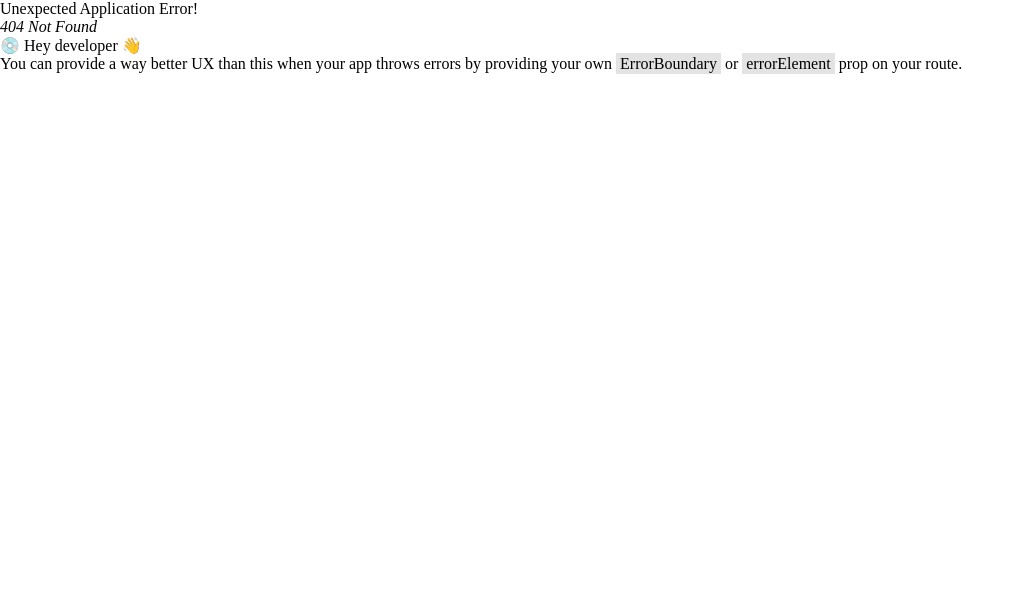
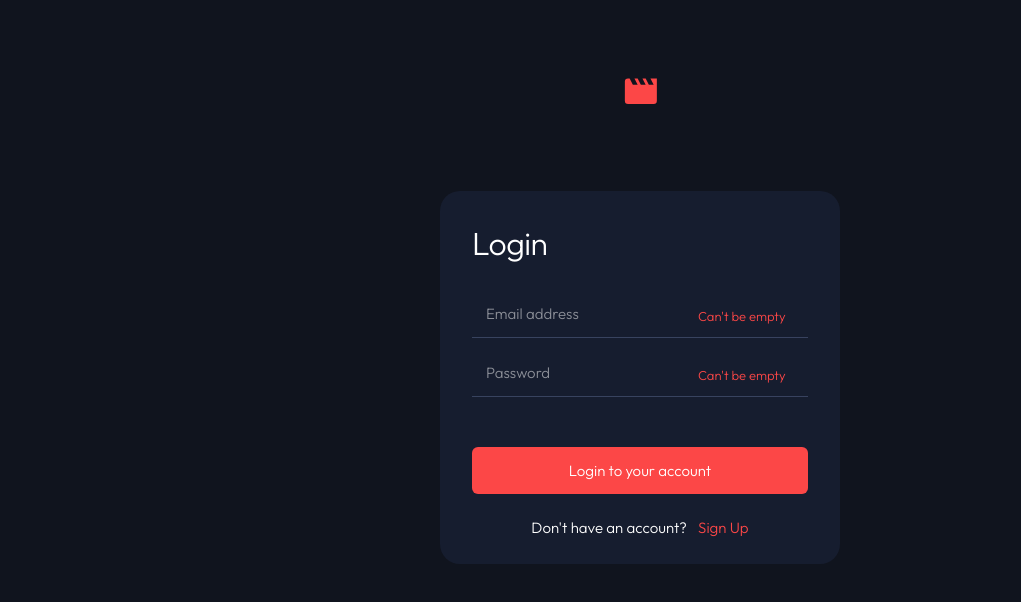
Before and after one commit to darkseid7/entertainment-web-app-react, a React (Vite) app: page /login in a window 1280 px wide. Before the commit this address had no page. Shown: the top 602 px of the page, without its empty margins (0-1021 px from the left). Built offline with nearby package versions, Linux system fonts and the light colour scheme.

Commit message:
Added login page

```diff
--- a/src/Styled-components/MainContainerApp.js
+++ b/src/Styled-components/MainContainerApp.js
@@ -18,7 +18,3 @@ export const MainContainerApp = styled.div`
     padding: 0px 0px 23px 0px;
   }
 `;
-
-export const MainContainer = styled.div``;
-
-export const ContentContainer = styled.section``;
--- a/src/components/Header.jsx
+++ b/src/components/Header.jsx
@@ -8,7 +8,7 @@ import { ReactComponent as IconNavSeries } from "../assets/icon-nav-tv-series.sv
 import { ReactComponent as IconNavBookmark } from "../assets/icon-nav-bookmark.svg";
 import imgAvatar from "../assets/image-avatar.png";
 
-import { media, marginRight } from "../Styled-components/GlobalStyles";
+import { media } from "../Styled-components/GlobalStyles";
 
 const StyledHeader = styled.header`
   width: 96px;
--- a/src/index.css
+++ b/src/index.css
@@ -12,8 +12,11 @@
 }
 
 /* Reapply the pointer cursor for anchor tags */
-a, button {
+a, button, li {
   cursor: revert;
+  user-select: none;
+  -webkit-tap-highlight-color: rgba(0, 0, 0, 0);
+  -webkit-tap-highlight-color: transparent;
 }
 
 /* Remove list styles (bullets/numbers) */
--- a/src/layout/Layout.jsx
+++ b/src/layout/Layout.jsx
@@ -1,10 +1,7 @@
 import { Outlet } from "react-router-dom";
 
 import { GlobalStyles } from "../Styled-components/GlobalStyles";
-import {
-  MainContainer,
-  MainContainerApp,
-} from "../Styled-components/MainContainerApp";
+import { MainContainerApp } from "../Styled-components/MainContainerApp";
 
 import Header from "../components/Header";
 import SearchInput from "../components/SearchInput";
--- a/src/pages/Login/Login.jsx
+++ b/src/pages/Login/Login.jsx
@@ -1,7 +1,182 @@
-import React from "react";
+import { useEffect, useState } from "react";
+import styled from "styled-components";
+
+import { GlobalStyles } from "../../Styled-components/GlobalStyles.js";
+
+import { ReactComponent as IconNavLogo } from "../../assets/logo.svg";
+import { StyledTitle } from "../../Styled-components/Title.js";
+import { media } from "../../Styled-components/GlobalStyles.js";
+import { Link } from "react-router-dom";
+
+const StyledLogin = styled.main`
+  display: grid;
+  place-items: center;
+  height: 100%;
+
+  ${media.phone} {
+    padding: 0 24px;
+  }
+`;
+
+const LoginCard = styled.div`
+  width: 400px;
+  height: 373px;
+  padding: 32px;
+  border-radius: 20px;
+  background-color: ${({ theme }) => theme.colors.primaryColor};
+
+  h2 {
+    padding-left: 0px;
+    margin-bottom: 40px;
+  }
+
+  ${media.phone} {
+    width: 327px;
+    padding: 24px;
+  }
+`;
+
+const Logo = styled.div`
+  margin-top: 78px;
+  margin-bottom: 82px;
+
+  ${media.phone} {
+    margin-top: 48px;
+    margin-bottom: 58px;
+  }
+`;
+
+const InputContainer = styled.div`
+  position: relative;
+`;
+
+const Input = styled.input`
+  width: 100%;
+  margin-bottom: 24px;
+  padding: 0 14px 14px;
+  font-size: 15px;
+  font-weight: 300;
+  opacity: 0.5;
+  caret-color: ${({ theme }) => theme.colors.buttonColor};
+  border-bottom: 1px solid;
+  border-color: ${({ theme }) => theme.colors.underlineColor};
+
+  &:focus {
+    opacity: 1;
+    border-color: ${({ isEmpty }) => (isEmpty ? `#FC4747` : `#5A698F`)};
+
+    &::placeholder {
+      opacity: 0.5;
+    }
+  }
+`;
+
+const Button = styled.button`
+  width: 100%;
+  margin-top: 26px;
+  padding: 14px 0;
+  font-size: 15px;
+  font-weight: 300;
+  text-align: center;
+  border-radius: 6px;
+  background-color: ${({ theme }) => theme.colors.buttonColor};
+  cursor: pointer;
+
+  &:hover {
+    background-color: ${({ theme }) => theme.colors.fontColor};
+    color: ${({ theme }) => theme.colors.bgColor};
+  }
+`;
+
+const SignUpText = styled.p`
+  margin-top: 24px;
+  text-align: center;
+  font-size: 15px;
+  font-weight: 300;
+
+  a {
+    margin-left: 8px;
+    color: ${({ theme }) => theme.colors.buttonColor};
+  }
+`;
+
+const ErrorMessage = styled.span`
+  position: absolute;
+  top: 0.3rem;
+  right: 1.4rem;
+  font-size: 13px;
+  font-weight: 300;
+  color: ${({ theme }) => theme.colors.buttonColor};
+`;
 
 function Login() {
-  return <div>Login</div>;
+  const [emailInput, setEmailInput] = useState("");
+  const [passwordInput, setPasswordInput] = useState("");
+  const [isEmpty1, setIsEmpty1] = useState(false);
+  const [isEmpty2, setIsEmpty2] = useState(false);
+
+  useEffect(() => {
+    if (emailInput.trim() === "") {
+      setIsEmpty1(true);
+    } else {
+      setIsEmpty1(false);
+    }
+    if (passwordInput.trim() === "") {
+      setIsEmpty2(true);
+    } else {
+      setIsEmpty2(false);
+    }
+  }, [emailInput, passwordInput]);
+
+  const handleInputChange = (e, setInput) => {
+    setInput(e.target.value);
+  };
+
+  const handleSubmit = (e) => {
+    e.preventDefault();
+
+    if (emailInput.trim() !== "" && passwordInput.trim() !== "") {
+      console.log("Enviar formulario");
+    }
+  };
+
+  return (
+    <>
+      <GlobalStyles />
+      <StyledLogin>
+        <Logo>
+          <IconNavLogo />
+        </Logo>
+        <LoginCard>
+          <StyledTitle>Login</StyledTitle>
+          <form onSubmit={handleSubmit}>
+            <InputContainer>
+              <Input
+                onChange={(e) => handleInputChange(e, setEmailInput)}
+                type="text"
+                placeholder="Email address"
+              />
+              {isEmpty1 && <ErrorMessage>Can&apos;t be empty</ErrorMessage>}
+            </InputContainer>
+            <InputContainer>
+              <Input
+                onChange={(e) => handleInputChange(e, setPasswordInput)}
+                type="password"
+                placeholder="Password"
+              />
+              {isEmpty2 && <ErrorMessage>Can&apos;t be empty</ErrorMessage>}
+            </InputContainer>
+            <Link to={"/home"}>
+              <Button type="submit">Login to your account</Button>
+            </Link>
+          </form>
+          <SignUpText>
+            Don&apos;t have an account? <a href="">Sign Up</a>
+          </SignUpText>
+        </LoginCard>
+      </StyledLogin>
+    </>
+  );
 }
 
 export default Login;
```
Also changed, not shown: src/Root.jsx (deleted, +0 -11 lines), src/router/routes.jsx (+6 -5 lines), src/App.css (deleted).
